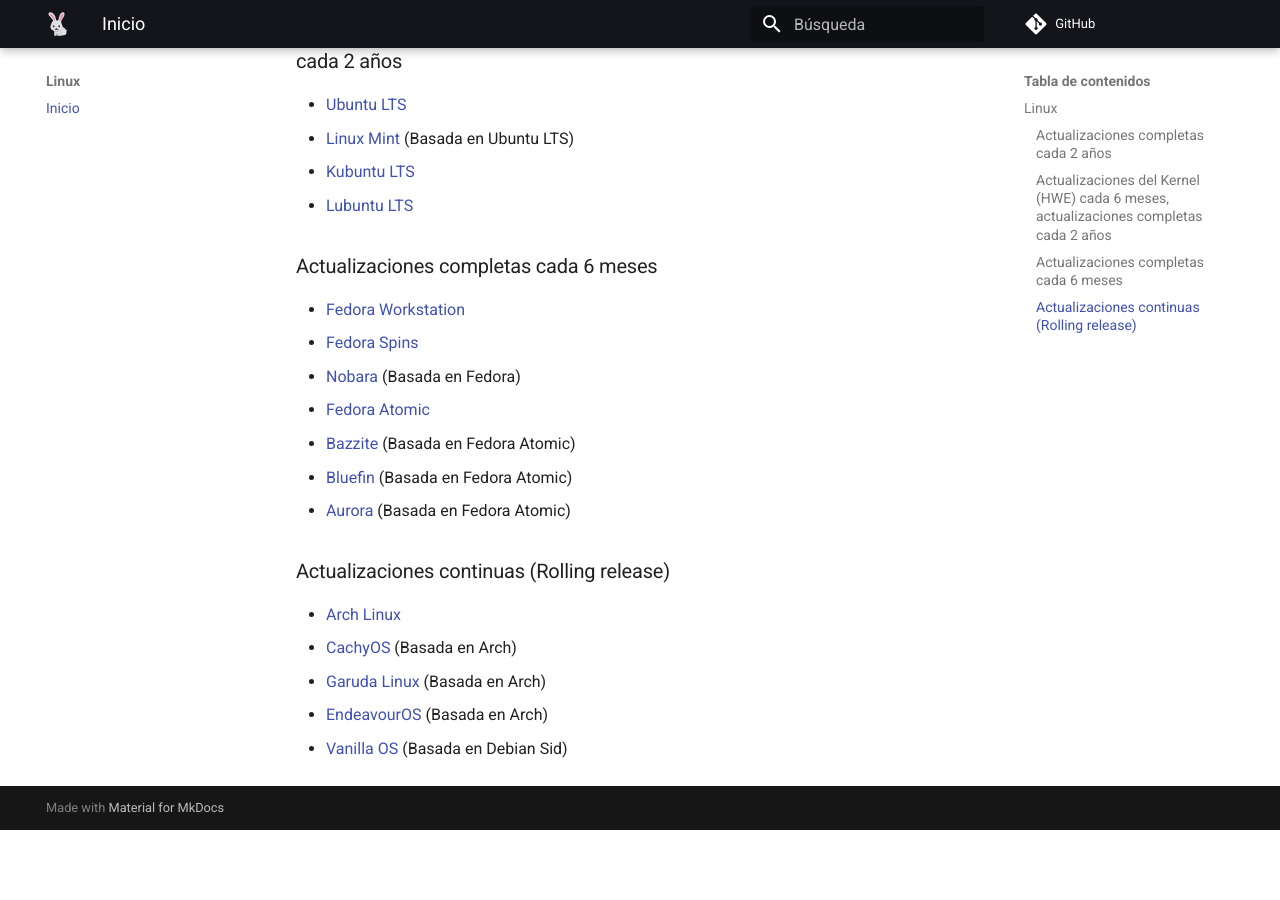
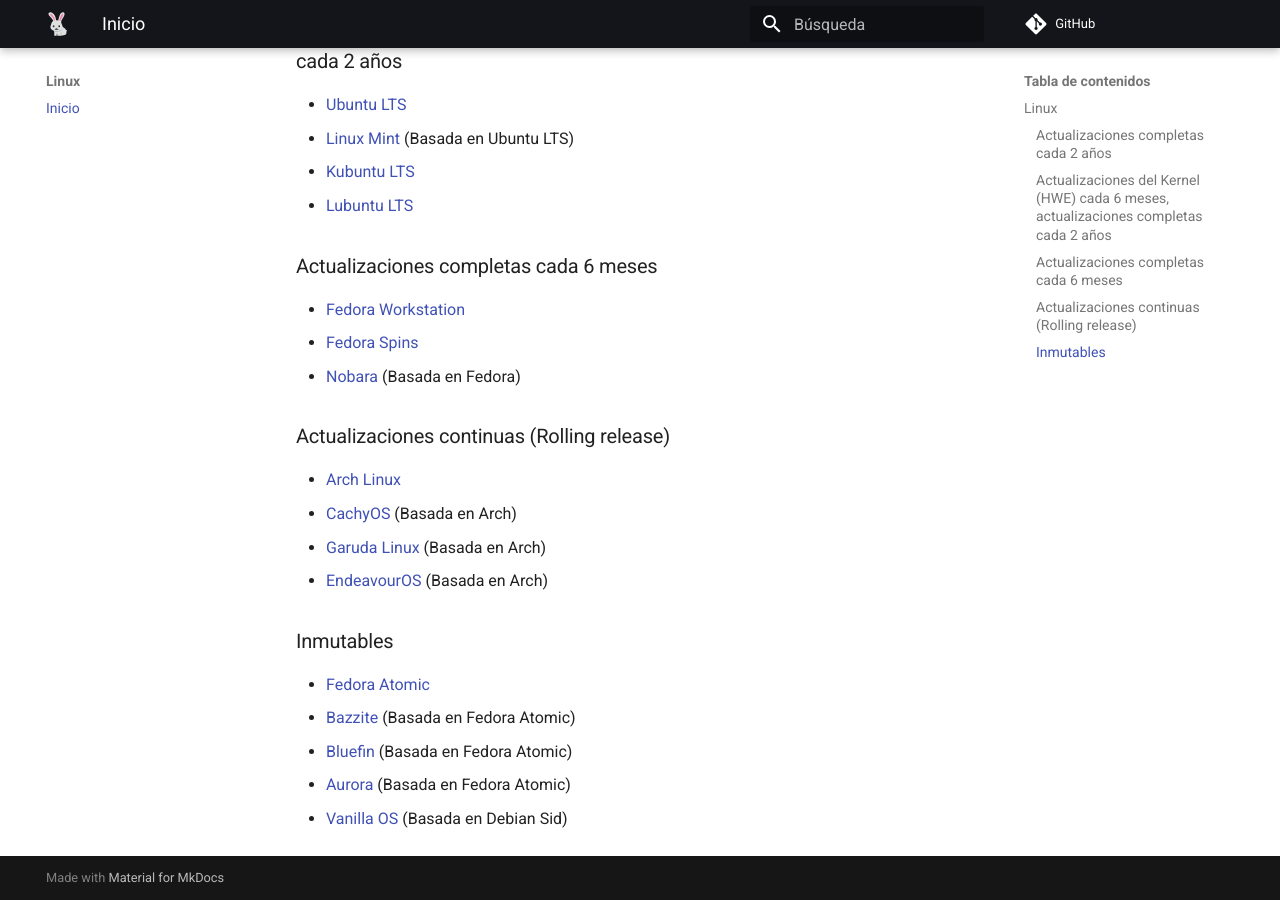
Before and after one commit to anomalouscode/wiki, an MkDocs documentation site: the page built from docs/linux/index.md, in a window 1280 px wide and 900 px high, scrolled down 534 px. Built offline with MkDocs 1.6.1 and Material for MkDocs 9.7.7, drawn with Linux system fonts in a browser that asks for light colours; comment, search, counter and statistics services are not loaded; before the commit the page ends 1364 px from its top, so only the background shows below that; some of the changed lines change nothing that is shown.

Commit message:
Update index.md

```diff
--- a/docs/linux/index.md
+++ b/docs/linux/index.md
@@ -27,10 +27,6 @@
 - [Fedora Workstation](https://fedoraproject.org/workstation/)
 - [Fedora Spins](https://fedoraproject.org/spins/)
 - [Nobara](https://nobaraproject.org/) (Basada en Fedora)
-- [Fedora Atomic](https://fedoraproject.org/atomic-desktops/)
-- [Bazzite](https://bazzite.gg/) (Basada en Fedora Atomic)
-- [Bluefin](https://projectbluefin.io/) (Basada en Fedora Atomic)
-- [Aurora](https://getaurora.dev/) (Basada en Fedora Atomic)
 
 ### Actualizaciones continuas (Rolling release)
 
@@ -38,4 +34,10 @@
 - [CachyOS](https://cachyos.org/) (Basada en Arch)
 - [Garuda Linux](https://garudalinux.org/) (Basada en Arch)
 - [EndeavourOS](https://endeavouros.com/) (Basada en Arch)
+
+### Inmutables
+- [Fedora Atomic](https://fedoraproject.org/atomic-desktops/)
+- [Bazzite](https://bazzite.gg/) (Basada en Fedora Atomic)
+- [Bluefin](https://projectbluefin.io/) (Basada en Fedora Atomic)
+- [Aurora](https://getaurora.dev/) (Basada en Fedora Atomic)
 - [Vanilla OS](https://vanillaos.org/) (Basada en Debian Sid)
```
